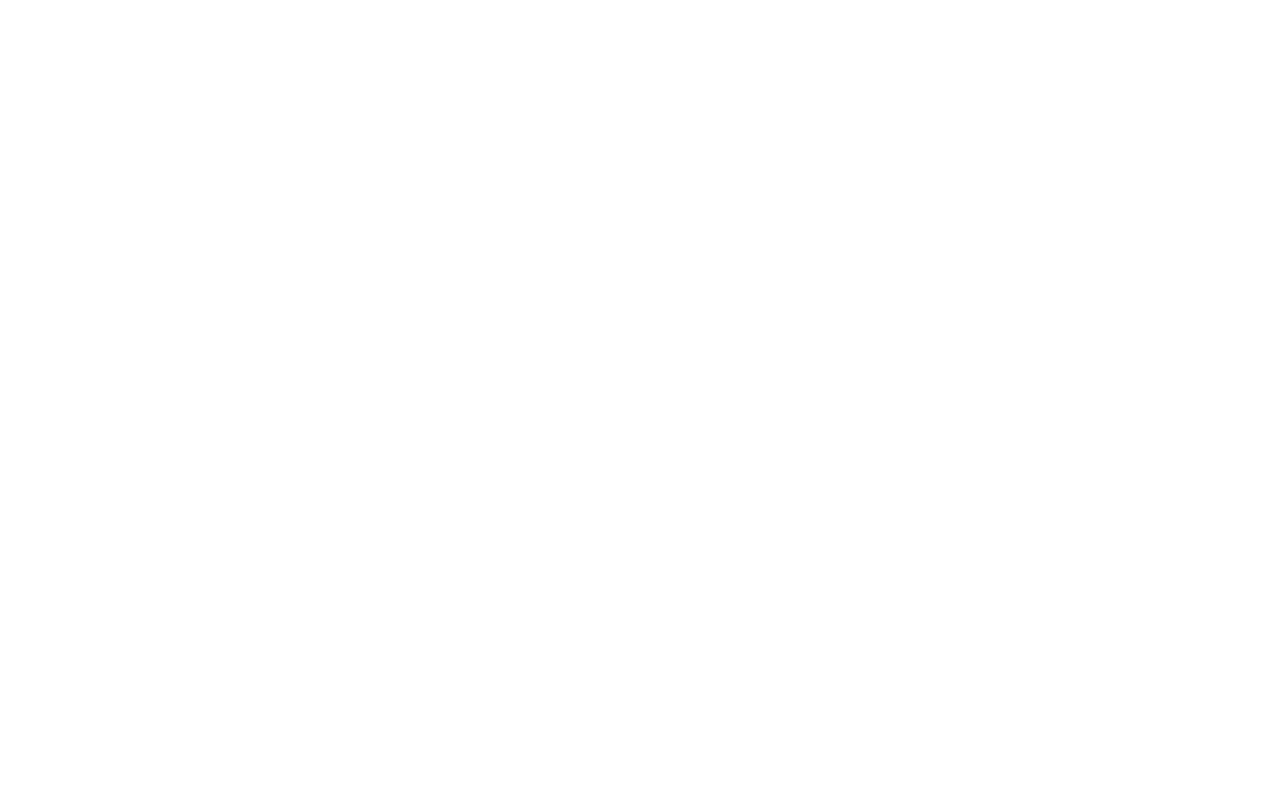
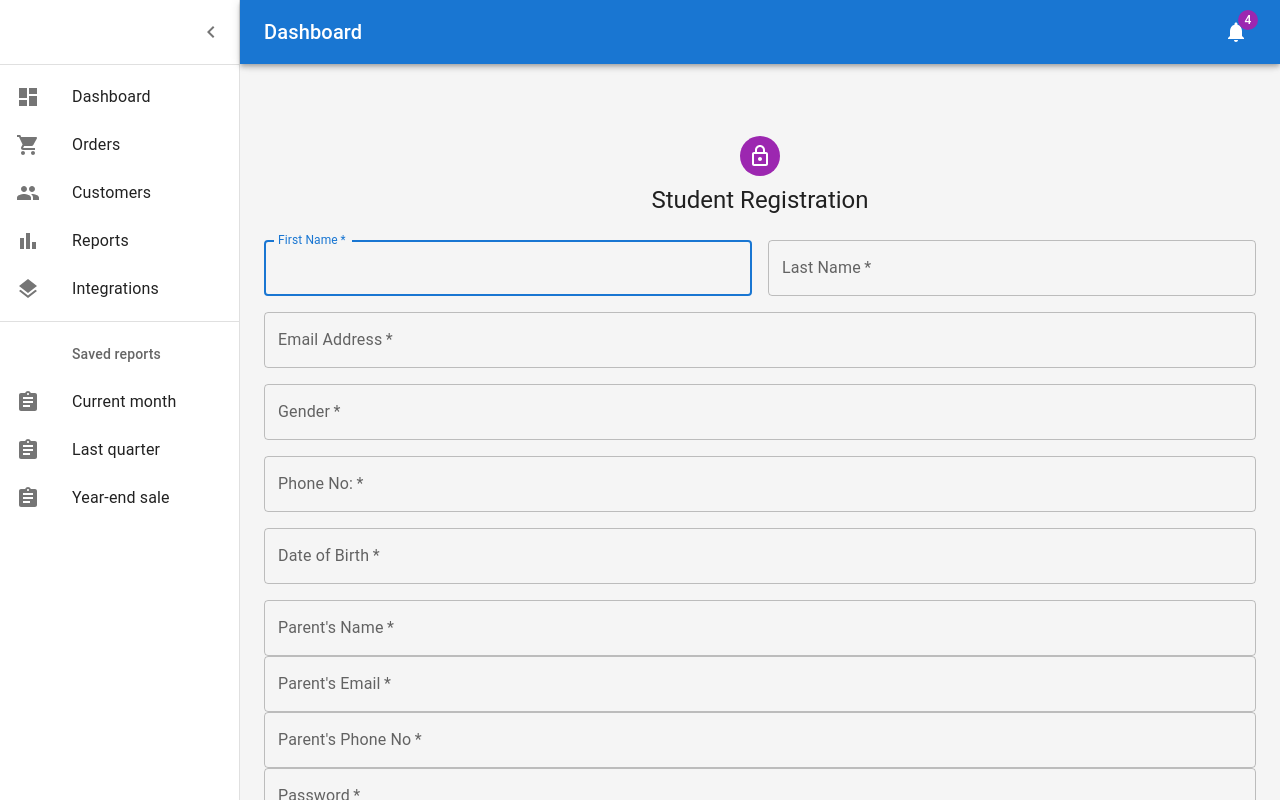
Before and after one commit to virajidewmini/akura, a React (Create React App) app in the folder frontend/: page /student in a window 1280 px wide. Before the commit this address had no page. Built offline with nearby package versions, Linux system fonts and the light colour scheme.

Commit message:
student reg
studen registration form eka ewanne

```diff
--- a/frontend/src/App.js
+++ b/frontend/src/App.js
@@ -2,7 +2,8 @@ import { BrowserRouter as Router, Route, Routes } from 'react-router-dom';
 
 import Home from './pages/home/Home';
 import Form from './pages/form/Form';
-import Login from './pages/login/Login'
+import Login from './pages/login/Login';
+import Student from './pages/student/Student';
 
 function App() {
   return (
@@ -21,6 +22,10 @@ function App() {
               exact path="/login"
               element={<Login/>}
           />
+           <Route
+              exact path="/student"
+              element={<Student/>}
+          />
         </Routes>
       </Router>
     </div>
--- /dev/null
+++ b/frontend/src/pages/student/Student.js
@@ -0,0 +1,186 @@
+import * as React from 'react';
+import CssBaseline from '@mui/material/CssBaseline';
+import Box from '@mui/material/Box';
+import Toolbar from '@mui/material/Toolbar';
+import Container from '@mui/material/Container';
+import Grid from '@mui/material/Grid';
+import Avatar from '@mui/material/Avatar';
+import Button from '@mui/material/Button';
+import LockOutlinedIcon from '@mui/icons-material/LockOutlined';
+import TextField from '@mui/material/TextField';
+import Typography from '@mui/material/Typography';
+import FormControlLabel from '@mui/material/FormControlLabel';
+import Checkbox from '@mui/material/Checkbox';
+import Link from '@mui/material/Link';
+import Navbar from '../../components/Navbar';
+import Footer from '../../components/Footer';
+
+
+export default function Form() {
+    const handleSubmit = (event) => {
+        event.preventDefault();
+        const data = new FormData(event.currentTarget);
+        console.log({
+          email: data.get('email'),
+          password: data.get('password'),
+        });
+      };
+
+  return (
+    <Box sx={{ display: 'flex' }}>
+    <CssBaseline />
+    <Navbar />
+
+    <Box
+        component="main"
+        sx={{
+        backgroundColor: (theme) =>
+            theme.palette.mode === 'light'
+            ? theme.palette.grey[100]
+            : theme.palette.grey[900],
+        flexGrow: 1,
+        height: '100vh',
+        overflow: 'auto',
+        }}
+    >
+        <Toolbar />
+        <Container maxWidth="lg" sx={{ mt: 4, mb: 4 }}>
+        <Box
+          sx={{
+            marginTop: 8,
+            display: 'flex',
+            flexDirection: 'column',
+            alignItems: 'center',
+          }}
+        >
+          <Avatar sx={{ m: 1, bgcolor: 'secondary.main' }}>
+            <LockOutlinedIcon />
+          </Avatar>
+          <Typography component="h1" variant="h5">
+            Student Registration
+          </Typography>
+          <Box component="form" noValidate onSubmit={handleSubmit} sx={{ mt: 3 }}>
+            <Grid container spacing={2}>
+              <Grid item xs={12} sm={6}>
+                <TextField
+                  autoComplete="given-name"
+                  name="firstName"
+                  required
+                  fullWidth
+                  id="firstName"
+                  label="First Name"
+                  autoFocus
+                />
+              </Grid>
+              <Grid item xs={12} sm={6}>
+                <TextField
+                  required
+                  fullWidth
+                  id="lastName"
+                  label="Last Name"
+                  name="lastName"
+                  autoComplete="family-name"
+                />
+              </Grid>
+              <Grid item xs={12}>
+                <TextField
+                  required
+                  fullWidth
+                  id="email"
+                  label="Email Address"
+                  name="email"
+                  autoComplete="email"
+                />
+              </Grid>
+              <Grid item xs={12}>
+                <TextField
+                  required
+                  fullWidth
+                  id="gender"
+                  label="Gender"
+                  name="gender"
+                  autoComplete="gender"
+                />
+              </Grid>
+
+              <Grid item xs={12}>
+                <TextField
+                  required
+                  fullWidth
+                  id="phoneNo"
+                  label="Phone No:"
+                  name="phoneNo"
+                  autoComplete="Phone Number "
+                />
+              </Grid>
+              <Grid item xs={12}>
+                <TextField
+                  required
+                  fullWidth
+                  id="dob"
+                  label="Date of Birth"
+                  name="dob"
+                  autoComplete="Date of Birth"
+                />
+              </Grid>
+              <Grid item xs={12}>
+                <TextField
+                  required
+                  fullWidth
+                  id="parentsName"
+                  label="Parent's Name"
+                  name="parentsName"
+                  autoComplete="Parent's Name"
+                />
+              </Grid>
+
+              </Grid>
+              <Grid item xs={12}>
+                <TextField
+                  required
+                  fullWidth
+                  id="parentsemail"
+                  label="Parent's Email"
+                  name="parentsemail"
+                  autoComplete="Parent's Email"
+                />
+              </Grid>
+              <Grid item xs={12}>
+                <TextField
+                  required
+                  fullWidth
+                  id="parentsNo"
+                  label="Parent's Phone No"
+                  name="parentsNo"
+                  autoComplete="Parent's Phone No"
+                />
+              </Grid>
+              <Grid item xs={12}>
+                <TextField
+                  required
+                  fullWidth
+                  name="password"
+                  label="Password"
+                  type="password"
+                  id="password"
+                  autoComplete="new-password"
+                />
+              </Grid>
+
+            <Button
+              type="submit"
+
+              variant="contained"
+              sx={{ mt: 3, mb: 2 }}
+            >
+              Register
+            </Button>
+
+          </Box>
+        </Box>
+        <Footer />
+        </Container>
+    </Box>
+    </Box>
+  );
+}
```
Also changed, not shown: 1 other file (tests, documents, lock files or other folders).
